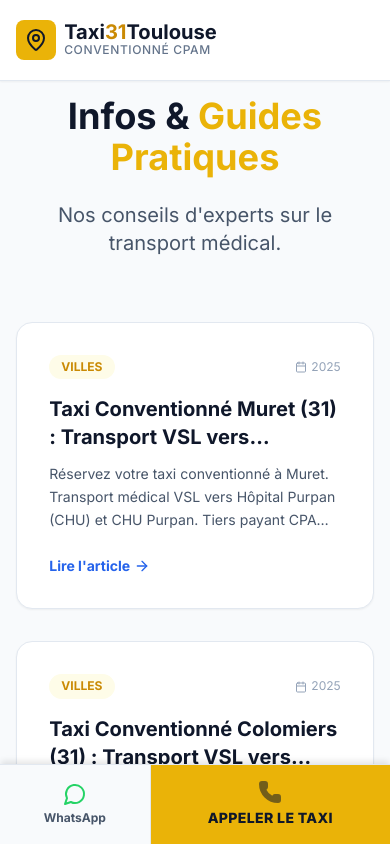
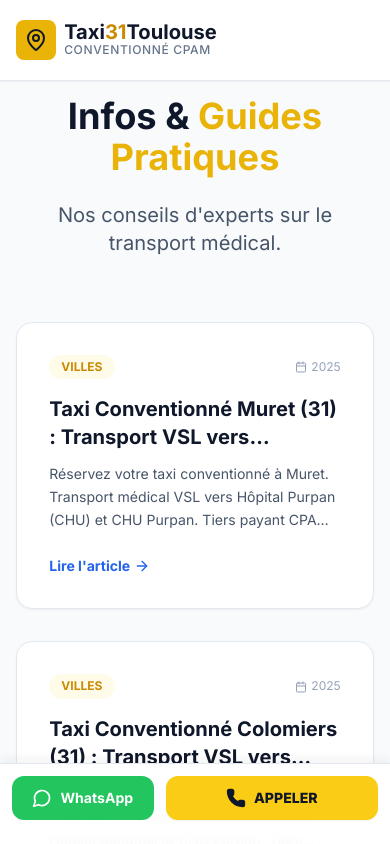
Before and after one commit to CHAIB-DRAA/taxi-vsl, a Next.js app: page /blog in a window 390 px wide. Shown: the top 844 px of the page. Built offline with nearby package versions, Linux system fonts and the light colour scheme.

Commit message:
Correction finale de l'ordre Express

```diff
--- a/src/components/layout/StickyMobileBar.tsx
+++ b/src/components/layout/StickyMobileBar.tsx
@@ -1,35 +1,30 @@
 import { Phone, MessageCircle } from 'lucide-react';
 
-export default function StickyMobileBar() {
+export default function StickyMobileNav() {
   return (
-    <div className="fixed bottom-0 left-0 w-full z-50 md:hidden pb-safe">
-      {/* pb-safe gère l'espace pour la barre en bas des iPhones récents */}
+    <div className="fixed bottom-0 inset-x-0 md:hidden bg-white/95 backdrop-blur-sm border-t border-slate-200 p-3 pb-6 flex gap-3 z-50 shadow-[0_-4px_10px_rgba(0,0,0,0.05)]">
+      {/* Note: pb-6 ajoute un peu d'espace en bas pour les iPhones récents sans barre physique */}
 
-      <div className="bg-white border-t border-slate-200 shadow-[0_-4px_6px_-1px_rgba(0,0,0,0.1)] flex h-20">
-
-        {/* Bouton Gauche : WhatsApp (Vert pour l'habitude utilisateur) */}
+      {/* Bouton WhatsApp (Vert) */}
       <a
+        className="flex-1 bg-green-500 hover:bg-green-600 active:scale-95 text-white py-3 rounded-xl flex items-center justify-center gap-2 font-bold transition-all"
         href="https://wa.me/33772339892"
         target="_blank"
         rel="noopener noreferrer"
-          className="flex-1 flex flex-col items-center justify-center gap-1 bg-slate-50 active:bg-green-50 hover:bg-green-50 transition-colors border-r border-slate-200"
       >
-          <MessageCircle size={24} className="text-[#25D366]" />
-          <span className="text-xs font-bold text-slate-600">WhatsApp</span>
+        <MessageCircle size={20} />
+        <span className="text-sm">WhatsApp</span>
       </a>
 
-        {/* Bouton Droit : APPEL PRIORITAIRE (Jaune Taxi) */}
+      {/* Bouton Appeler (Jaune Taxi - Plus large et plus visible) */}
       <a
+        className="flex-[1.5] bg-yellow-400 hover:bg-yellow-500 active:scale-95 text-slate-900 py-3 rounded-xl flex items-center justify-center gap-2 font-extrabold shadow-sm transition-all"
         href="tel:0772339892"
-          className="flex-[1.6] flex flex-col items-center justify-center gap-1 bg-yellow-500 active:bg-yellow-600 text-slate-900 transition-colors"
       >
-          <Phone size={24} className="fill-slate-900 animate-pulse" />
-          <span className="text-sm font-extrabold uppercase tracking-wide">
-            APPELER LE TAXI
-          </span>
+        <Phone size={20} className="fill-slate-900" />
+        <span className="text-sm">APPELER</span>
       </a>
 
     </div>
-    </div>
   );
 }
--- a/src/components/ui/StickyMobileNav.tsx
+++ b/src/components/ui/StickyMobileNav.tsx
@@ -1,30 +1,28 @@
-'use client';
-
-import { Phone, Calendar } from 'lucide-react';
+import { Phone, MessageCircle } from 'lucide-react';
 
 export default function StickyMobileNav() {
   return (
-    <div className="fixed bottom-0 inset-x-0 md:hidden bg-white/95 backdrop-blur-sm border-t border-slate-200 p-3 pb-6 flex gap-3 z-50 shadow-[0_-4px_15px_rgba(0,0,0,0.1)]">
+    <div className="fixed bottom-0 inset-x-0 md:hidden bg-white/95 backdrop-blur-sm border-t border-slate-200 p-3 pb-6 flex gap-3 z-50 shadow-[0_-4px_10px_rgba(0,0,0,0.05)]">
+      {/* Note: pb-6 ajoute un peu d'espace en bas pour les iPhones récents sans barre physique */}
 
-      {/* Bouton RÉSERVER (Bleu Médical) */}
+      {/* Bouton WhatsApp (Vert) */}
       <a
-        href="https://vsl-taxi.onrender.com/"
+        className="flex-1 bg-green-500 hover:bg-green-600 active:scale-95 text-white py-3 rounded-xl flex items-center justify-center gap-2 font-bold transition-all"
+        href="https://wa.me/33772339892"
         target="_blank"
         rel="noopener noreferrer"
-        className="flex-1 bg-blue-600 hover:bg-blue-700 active:scale-95 text-white py-3.5 rounded-2xl flex items-center justify-center gap-2 font-bold transition-all shadow-lg shadow-blue-600/20"
       >
-        <Calendar size={18} />
-        <span className="text-sm">RÉSERVER</span>
+        <MessageCircle size={20} />
+        <span className="text-sm">WhatsApp</span>
       </a>
 
-      {/* Bouton APPELER (Jaune Taxi) */}
+      {/* Bouton Appeler (Jaune Taxi - Plus large et plus visible) */}
       <a
+        className="flex-[1.5] bg-yellow-400 hover:bg-yellow-500 active:scale-95 text-slate-900 py-3 rounded-xl flex items-center justify-center gap-2 font-extrabold shadow-sm transition-all"
         href="tel:0772339892"
-        className="flex-[1.2] bg-yellow-400 hover:bg-yellow-500 active:scale-95 text-slate-900 py-3.5 rounded-2xl flex items-center justify-center gap-2 font-black transition-all shadow-lg shadow-yellow-400/20"
       >
-        <Phone size={18} className="fill-slate-900" />
-        <span className="text-sm">APPELER mhlgkf
-        </span>
+        <Phone size={20} className="fill-slate-900" />
+        <span className="text-sm">APPELER</span>
       </a>
 
     </div>
```
Lines whose indentation alone changed are shown as unchanged.
